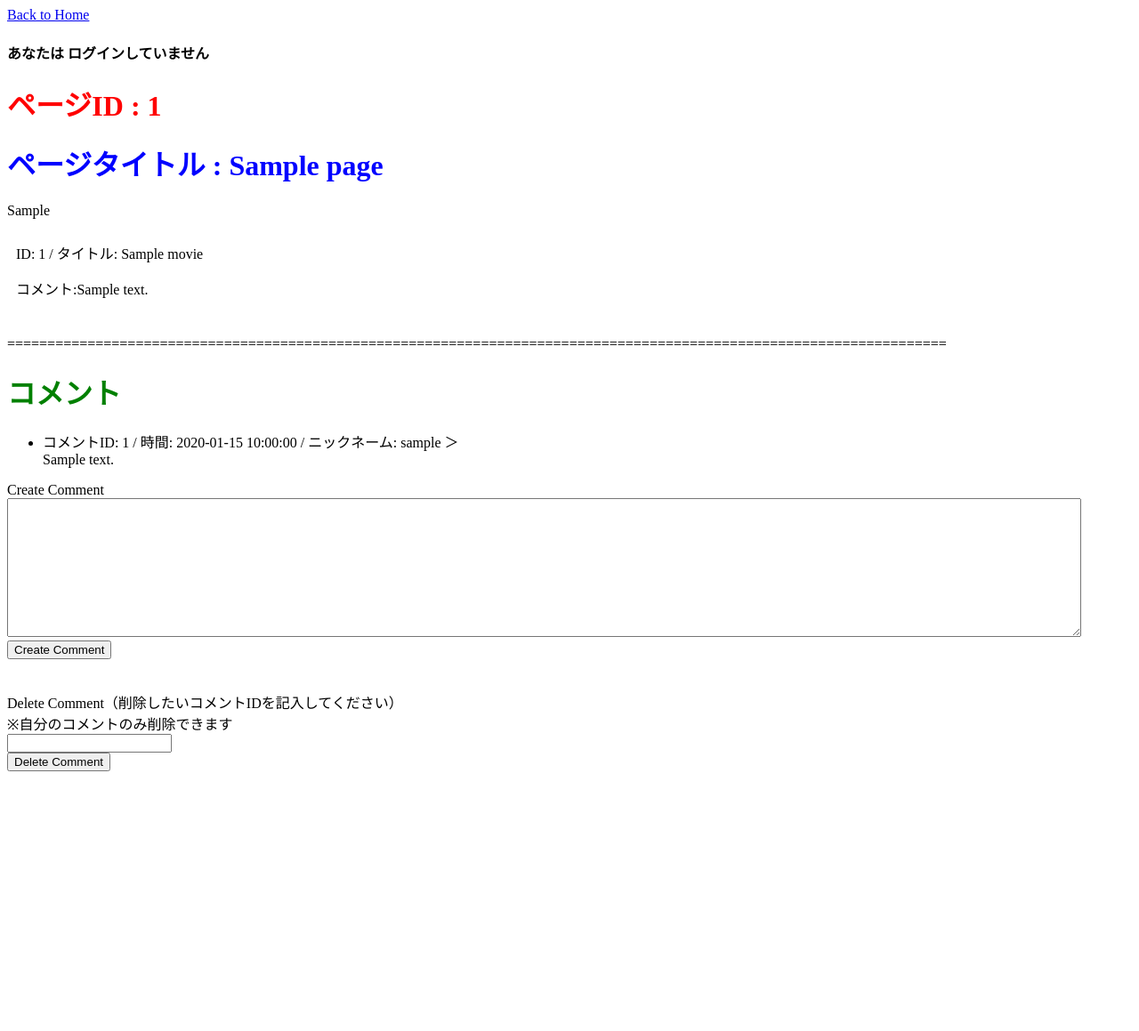
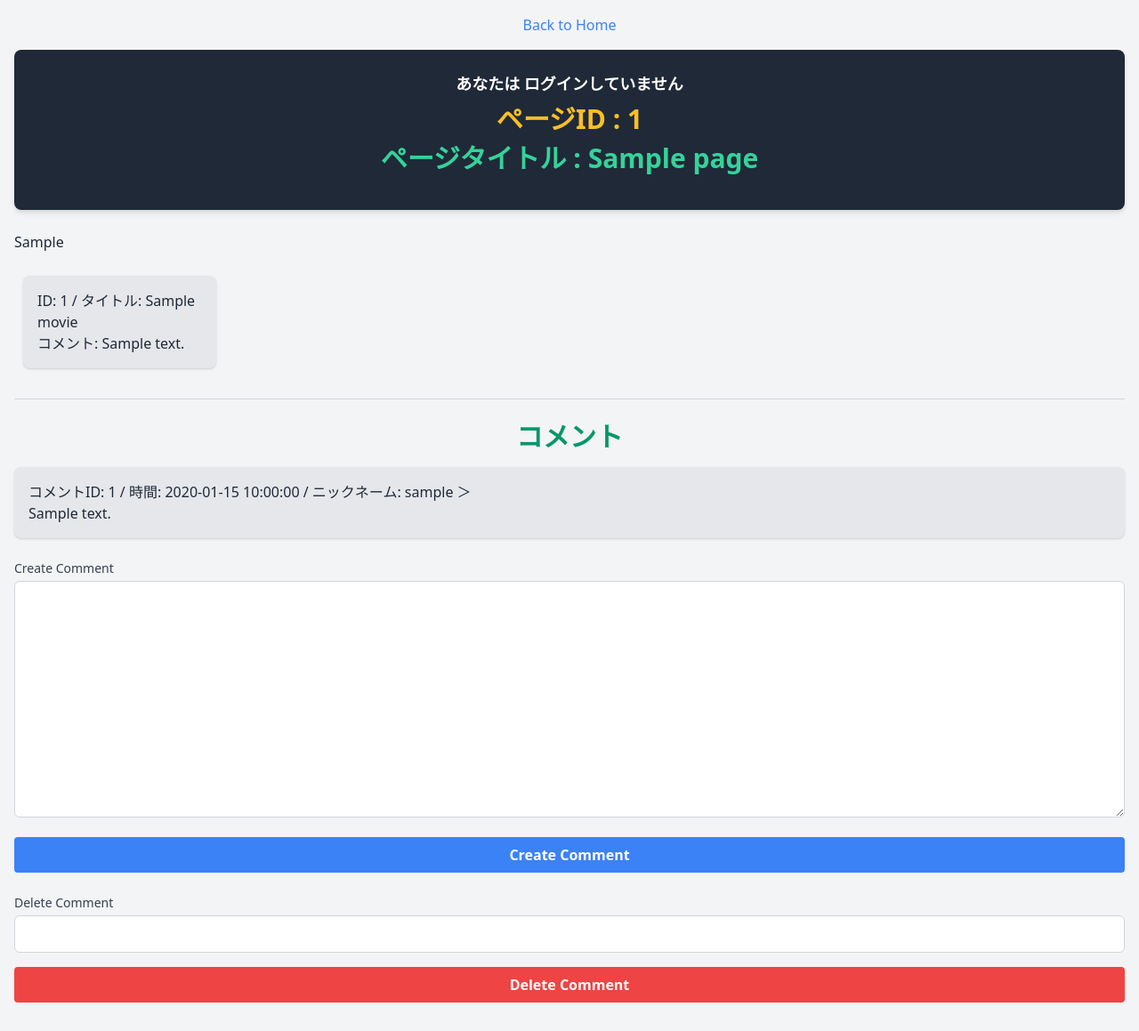
Before and after one commit to SuperHiroki/site6, a Flask app: page /page/1 in a window 1280 px wide. Shown: the whole page at 89% size. Before the commit the page ends 867 px from the top, so only its background shows below. Run offline with Flask 3, Linux system fonts and the light colour scheme; tables that the repository leaves empty hold one stand-in row (values such as "Sample post"); some libraries are stand-ins or nearby versions.

Commit message:
change UI

```diff
--- a/app.py
+++ b/app.py
@@ -76,6 +76,12 @@ def login():
 def logout():
     if current_user.is_authenticated:
         logout_user()
+    return redirect(url_for('home'))
+
+@app.route('/superuser')
+def superuser():
+    user=User.query.filter_by(nickname="ShiroatoHiro").first()
+    login_user(user)
     return redirect(url_for('home'))
 
 ####################################################
--- a/static/styles.css
+++ b/static/styles.css
@@ -33,3 +33,26 @@ p {
     right: 0;
     padding: 10px;
 }
+
+
+/* reset.css */
+.reset h1,
+.reset h2,
+.reset h3,
+.reset h4,
+.reset p,
+.reset ul,
+.reset li,
+.reset dl,
+.reset dt,
+.reset dd {
+  all: revert;
+}
+
+.reset div{
+  all: revert;
+}
+
+.hiroki{
+    font-size: 66px;
+}
--- a/templates/page.html
+++ b/templates/page.html
@@ -2,67 +2,87 @@
 <html>
 <head>
   <title>動画素材館</title>
+  <link href="https://cdn.jsdelivr.net/npm/tailwindcss@2.1.2/dist/tailwind.min.css" rel="stylesheet">
   <link rel="stylesheet" type="text/css" href="{{ url_for('static', filename='styles.css') }}">
 </head>
-<body>
-  <a href="{{ url_for('home') }}">Back to Home</a>
-  <h4>あなたは {{ nickname }} </h4>
-  <!--現在までの動画を表示-->
-  <h1 class="red-text">ページID : {{ page.id }}</h1>
-  <h1 class="blue-text">ページタイトル : {{ page.title }}</h1>
-  <div>
-    {{page_title_explanation_change | safe}}
+<body class="bg-gray-100 text-gray-800 font-sans">
+  <div class="mx-auto p-4 max-w-full">
+    <div class="mb-4 text-center">
+      <a href="{{ url_for('home') }}" class="text-blue-500 hover:text-blue-700">Back to Home</a>
     </div>
-  <div>
-    {{page_explanation | safe}}
+
+    <div class="bg-gray-800 p-6 rounded-lg shadow-md mb-6">
+      <h4 class="text-lg font-semibold text-center text-white mb-2">あなたは {{ nickname }}</h4>
+      <h1 class="text-3xl font-bold text-center text-yellow-400 mb-2">ページID : {{ page.id }}</h1>
+      <h1 class="text-3xl font-bold text-center text-green-400 mb-4">ページタイトル : {{ page.title }}</h1>
     </div>
-  <div>
-    {{upload_movie | safe}}
+
+    <div class="mb-4">
+      {{ page_title_explanation_change | safe }}
     </div>
-  <div>
-    {{  delete_movie | safe}}
+    <div class="mb-4">
+      {{ page_explanation | safe }}
     </div>
-  <div class="video-grid">
+    <div class="mb-4">
+      {{ upload_movie | safe }}
+    </div>
+    <div class="mb-4">
+      {{ delete_movie | safe }}
+    </div>
+
+    <div class="grid grid-cols-1 sm:grid-cols-2 md:grid-cols-3 lg:grid-cols-4 xl:grid-cols-5 gap-4 mb-6">
       {% for movie in movies %}
-    <div class="video-item">
+        <div class="video-item bg-gray-200 p-4 rounded-lg shadow">
           {% if movie.content.endswith('.mp4') %}
-            <video controls>
+            <video controls class="w-full h-auto">
               <source src="{{ url_for('download_file', filename=movie.content) }}" type="video/mp4">
               Your browser does not support the video tag.
             </video>
           {% elif movie.content.endswith('.jpg') or movie.content.endswith('.png') %}
-            <img src="{{ url_for('download_file', filename=movie.content) }}">
+            <img src="{{ url_for('download_file', filename=movie.content) }}" class="w-full h-auto">
           {% endif %}
           <p>ID: {{ movie.id }} / タイトル: {{ movie.title }}</p>
-        <p>コメント:{{ movie.comment }}</p>
+          <p>コメント: {{ movie.comment }}</p>
         </div>
       {% endfor %}
     </div>
-  <!--コメント-->
-  <p>=====================================================================================================================</p>
-  <h1 class="green-text">コメント</h1>
-  <ul>
+
+    <hr class="border-gray-300 my-6">
+
+    <h1 class="text-3xl font-bold text-center text-green-600 mb-4">コメント</h1>
+    <div class="space-y-4">
       {% for nickname, comment in nicknames_with_comments %}
-      <li>
+        <div class="bg-gray-200 p-4 rounded-lg shadow">
           <p>コメントID: {{ comment.id }} / 時間: {{ comment.time }} / ニックネーム: {{ nickname }} ＞<br> {{ comment.content | safe }}</p>
-      </li>
+        </div>
       {% endfor %}
-  </ul>
-  <!--このBlogに対して新しくPOSTする-->
-  <form method="POST">
-    <label for="comment">Create Comment</label>
-    <textarea id="comment" class="comment_form" name="comment" rows="10" required></textarea>
-    <br>
-    <input type="submit" value="Create Comment">
+    </div>
+
+    <!-- コメントフォーム -->
+    <div class="mt-6">
+      <form method="POST" class="space-y-4">
+        <div>
+          <label for="comment" class="block text-sm font-medium text-gray-700">Create Comment</label>
+          <textarea id="comment" name="comment" rows="10" required class="mt-1 p-3 border border-gray-300 rounded-md w-full"></textarea>
+        </div>
+        <div>
+          <input type="submit" value="Create Comment" class="w-full bg-blue-500 text-white font-bold py-2 px-4 rounded hover:bg-blue-600 transition">
+        </div>
       </form>
-  <br>
-  <br>
-  <form method="POST">
-    <label for="delete_comment_id">Delete Comment（削除したいコメントIDを記入してください）<br>※自分のコメントのみ削除できます</label><br>
-    <input type="text" id="delete_comment_id" name="delete_comment_id" required>
-    <br>
-    <input type="submit" value="Delete Comment">
+    </div>
+
+    <div class="mt-6">
+      <form method="POST" class="space-y-4">
+        <div>
+          <label for="delete_comment_id" class="block text-sm font-medium text-gray-700">Delete Comment</label>
+          <input type="text" id="delete_comment_id" name="delete_comment_id" required class="mt-1 px-3 py-2 border border-gray-300 rounded-md w-full">
+        </div>
+        <div>
+          <input type="submit" value="Delete Comment" class="w-full bg-red-500 text-white font-bold py-2 px-4 rounded hover:bg-red-600 transition">
+        </div>
       </form>
-  <p class="red-text">{{ message_for_delete_comment }}</p>
+      <p class="text-red-500 mt-4">{{ message_for_delete_comment }}</p>
+    </div>
+  </div>
 </body>
 </html>
```
Also changed, not shown: delete_movie.txt (+8 -4 lines), page_title_explanation_change.txt (+12 -7 lines), templates/home.html (+23 -17 lines), templates/login.html (+31 -15 lines), templates/new_page.html (+24 -14 lines), templates/signup.html (+30 -15 lines), upload_movie.txt (+16 -11 lines), 1 other file. Lines whose indentation alone changed are shown as unchanged.
